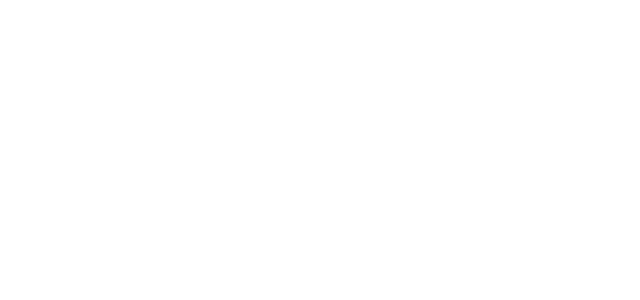
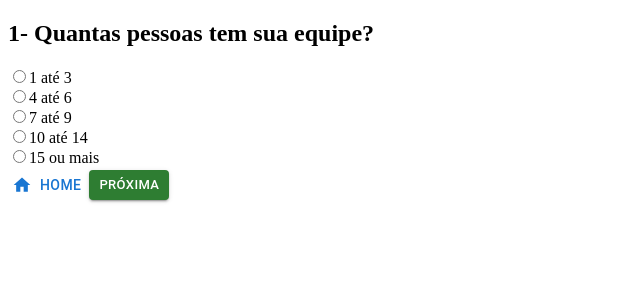
Before and after one commit to MatheusAraujoDev/Desafio-Formulario-Firebase, a React (Create React App) app: page /quiz/1 in a window 1280 px wide. Shown: the top 300 px of the page, without its empty margins (0-640 px from the left). Built offline with nearby package versions, Linux system fonts and the light colour scheme.

Commit message:
Cria uma pagina para cada pergunta

```diff
--- a/src/App.js
+++ b/src/App.js
@@ -1,14 +1,18 @@
 import React from "react";
 import { BrowserRouter, Switch, Route } from "react-router-dom";
 import Home from "./pages/Home";
-import Questions from "./pages/Questions";
+import FirstQuestion from "./pages/FirstQuestion";
+import SecondQuestion from "./pages/SecondQuestion";
+import Results from "./pages/Results";
 
 function App() {
   return (
     <BrowserRouter>
       <Switch>
         <Route exact path="/" component={ Home } />
-        <Route exact path="/quiz" component={ Questions } />
+        <Route exact path="/quiz/1" component={ FirstQuestion } />
+        <Route exact path="/quiz/2" component={ SecondQuestion } />
+        <Route exact path="/results" component={ Results } />
       </Switch>
     </BrowserRouter>
   );
--- /dev/null
+++ b/src/components/HomeButton.js
@@ -0,0 +1,18 @@
+import React from 'react';
+import { Link } from 'react-router-dom';
+import { Button } from '@mui/material';
+import HomeSharpIcon from '@mui/icons-material/HomeSharp';
+
+export default function HomeButton() {
+  return (
+    <Link style={ { textDecoration: 'none' } } to='/'>
+      <Button
+        color='primary'
+        startIcon={ <HomeSharpIcon /> }
+        style={ { alignItems: 'center' } }
+      >
+        Home
+      </Button>
+    </Link>
+  );
+}
--- a/src/components/NavBar.jsx
+++ b/src/components/NavBar.jsx
@@ -1,7 +1,7 @@
 import React from 'react';
 import Logo from './KPI_Logo.png';
 import { Button } from '@mui/material';
-import './NavBar.css';
+import './styles/NavBar.css';
 
 export default function NavBar() {
   return (
--- /dev/null
+++ b/src/pages/FirstQuestion.jsx
@@ -0,0 +1,45 @@
+import React from 'react';
+import { Link } from 'react-router-dom';
+import Button from '@mui/material/Button';
+import HomeButton from '../components/HomeButton';
+
+export default function FirstQuestion() {
+  return (
+    <>
+      <h2>1- Quantas pessoas tem sua equipe? </h2>
+        <div style={
+        {
+          display: 'flex',
+          flexDirection: 'column' }
+        }>
+          <label>
+            <input type="radio" name='peopleAmount' value="1 até 3" />1 até 3
+          </label>
+          <label>
+            <input type="radio" name='peopleAmount' value="4 até 6" />4 até 6
+          </label>
+          <label>
+            <input type="radio" name='peopleAmount' value="7 até 9" />7 até 9
+          </label>
+          <label>
+            <input type="radio" name='peopleAmount' value="10 até 14" />10 até 14
+          </label>
+          <label>
+            <input type="radio" name='peopleAmount' value="15 ou mais" />15 ou mais
+          </label>
+        </div>
+
+        <HomeButton />
+
+        <Link to='/quiz/2' style={ { textDecoration: 'none' } }>
+          <Button
+            color="success"
+            size='small'
+            variant="contained"
+          >
+            Próxima
+          </Button>
+        </Link>
+    </>
+  );
+}
--- a/src/pages/Home.jsx
+++ b/src/pages/Home.jsx
@@ -1,11 +1,32 @@
-import React from 'react';
+import React, { useState, useEffect } from 'react';
 import { Link } from 'react-router-dom';
 import NavBar from '../components/NavBar';
 import { Button } from '@mui/material';
 import SendIcon from '@mui/icons-material/Send';
-import './Home.css';
+import './styles/Home.css';
 
 export default function Home() {
+  const [name, setName] = useState('');
+  const [disabled, setDisabled] = useState(true);
+
+  useEffect(() => {
+    if (localStorage.getItem('user')) {
+      localStorage.clear();
+    }
+  }, [])
+
+  useEffect(() => {
+    if (name !== '') {
+      setDisabled(false)
+    } else {
+      setDisabled(true)
+    }
+  }, [name, disabled]);
+
+  function setNameToLocalStorage() {
+    localStorage.setItem('user', name);
+  }
+
   return (
     <>
       <NavBar className='avatar' />
@@ -14,9 +35,18 @@
 
         <div className='label-container'>
           <label>
-            <input placeholder='Insira seu nome' />
-            <Link className='link-questions' to='/quiz'>
-            <Button endIcon={<SendIcon />} color='primary' >Iniciar Pesquisa</Button>
+            <input
+              onChange={ (e) => setName(e.target.value) }
+              placeholder='Insira seu nome'
+              value={ name }
+            />
+            <Link className='link-questions' to='/quiz/1'>
+              <Button
+                color='primary'
+                disabled={ disabled }
+                endIcon={ <SendIcon /> }
+                onClick={ setNameToLocalStorage() }
+              >Iniciar Pesquisa</Button>
             </Link>
           </label>
         </div>
--- /dev/null
+++ b/src/pages/Results.jsx
@@ -0,0 +1,30 @@
+import React, { useState, useEffect } from 'react';
+import HomeButton from '../components/HomeButton';
+
+export default function Results() {
+  const [name, setName] = useState('');
+
+  useEffect(() => {
+    if (localStorage.getItem('user')) {
+      setName(localStorage.getItem('user'));
+    }
+  }, [name])
+
+  return (
+    <div>
+      <h2>
+        { `Olá ${ name } estes foram os resultados da pesquisa:` }
+      </h2>
+
+      <h3>
+        Gráfico 1
+      </h3>
+
+      <h3>
+        Gráfico 2
+      </h3>
+
+      <HomeButton />
+    </div>
+  );
+}
--- a/src/pages/Questions.jsx
+++ b/src/pages/SecondQuestion.jsx
@@ -1,33 +1,13 @@
 import React from 'react';
+import { Link } from 'react-router-dom';
+import Button from '@mui/material/Button';
+import HomeButton from '../components/HomeButton';
 
-export default function Questions() {
+export default function SecondQuestion() {
   return (
     <>
-      <h2>Quantas pessoas tem sua equipe? </h2>
-        <div style={
-        {
-          display: 'flex',
-          flexDirection: 'column' }
-        }>
-          <label>
-            <input type="radio" name='peopleAmount' value="1 até 3" />1 até 3
-          </label>
-          <label>
-            <input type="radio" name='peopleAmount' value="4 até 6" />4 até 6
-          </label>
-          <label>
-            <input type="radio" name='peopleAmount' value="7 até 9" />7 até 9
-          </label>
-          <label>
-            <input type="radio" name='peopleAmount' value="10 até 14" />10 até 14
-          </label>
-          <label>
-            <input type="radio" name='peopleAmount' value="15 ou mais" />15 ou mais
-          </label>
-        </div>
-
-        <div>
-          <h2>Qual sua satisfação com a Empresa?</h2>
+      <div>
+          <h2>2- Qual sua satisfação com a Empresa?</h2>
             <label><input type="radio" name="satisfaction" id="" value="1" />1</label>
             <label><input type="radio" name="satisfaction" id="" value="2" />2</label>
             <label><input type="radio" name="satisfaction" id="" value="3" />3</label>
@@ -41,6 +21,18 @@
           <h4 style={ { display: 'flex',
           flexDirection: 'row' } }><p style={ { marginRight: '160px' } }>Pouco satisfeito</p><p>Muito satisfeito</p></h4>
         </div>
+
+        <HomeButton />
+
+        <Link to='/results' style={ { textDecoration: 'none' } }>
+          <Button
+            color="success"
+            size='small'
+            variant="contained"
+          >
+            Ver resultados
+          </Button>
+        </Link>
     </>
   );
 }
--- a/src/pages/Home.css
+++ b/src/pages/styles/Home.css
@@ -26,11 +26,6 @@
 }
 
 @media screen and (max-width: 670px) {
-  /* .home-container {
-    display: 'flex';
-    flex-direction: column;
-  } */
-
   .home-container, h1 {
     font-size: medium;
   }
```
Also changed, not shown: src/components/styles/NavBar.css (renamed from src/components/NavBar.css).
